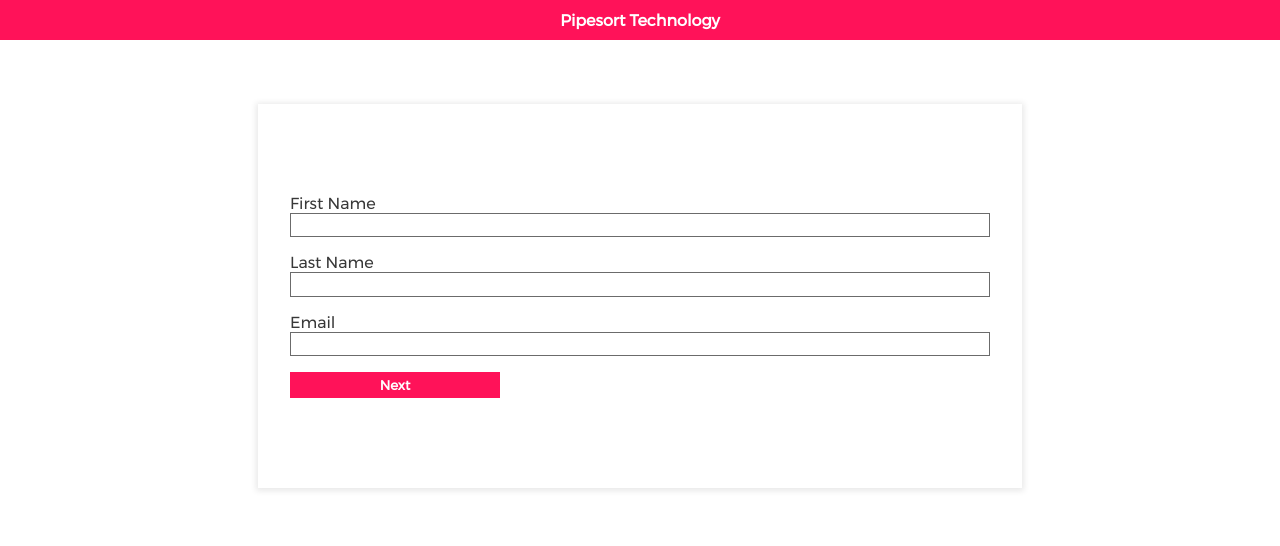
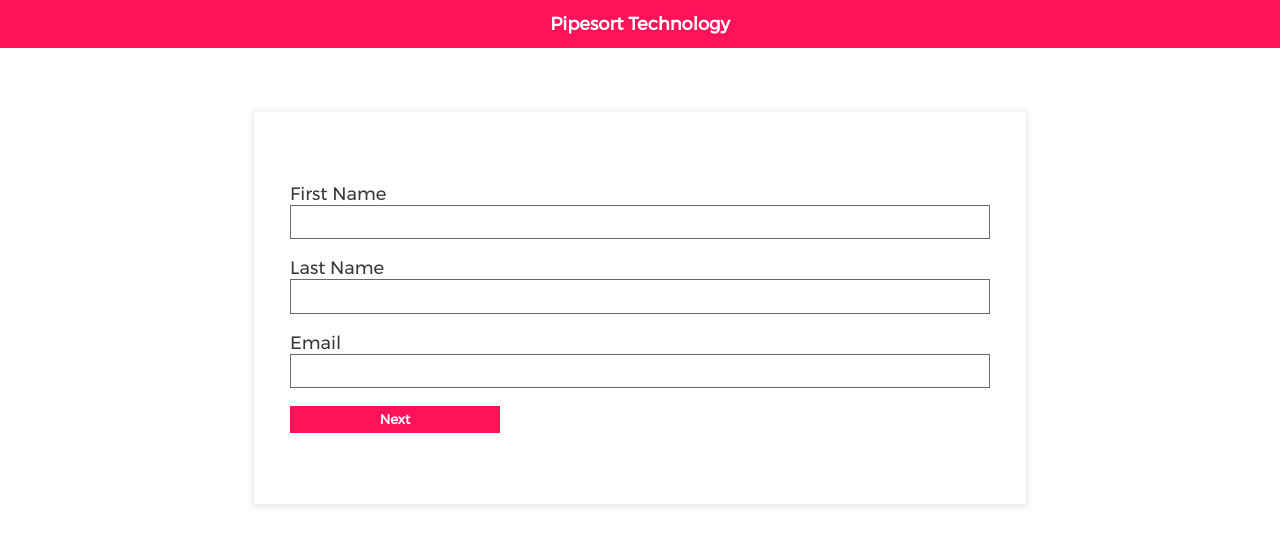
Before and after one commit to mathur619/minor2-frontend, a React app: page / in a window 1280 px wide. Built offline with nearby package versions, Linux system fonts and the light colour scheme.

Commit message:
Assignment Completed

```diff
--- a/src/styles/_mediaQuery.scss
+++ b/src/styles/_mediaQuery.scss
@@ -1,4 +1,7 @@
 @media screen and (min-width:768px){
+    html{
+        font-size: 18px;
+    }
     .allDetails{
         width: 70vw;
         margin: 5% auto;
@@ -6,12 +9,17 @@
     }
     button{
         width: 30%;
+        margin-right: 5%;
     }
+
     .form{
         margin: 5% auto;
         &__button__container{
-            width: 50%;
+            width: 100%;
             justify-content: flex-start;
         }
     }
+    input{
+        height: 25px;
+    }
 }
--- a/src/styles/style.scss
+++ b/src/styles/style.scss
@@ -1,7 +1,7 @@
 @import "reset";
 
 .navbar{
-    height: 5vh;
+    height: 6vh;
     background-color: #FF1259;
     color: #fff;
     font-weight: 700;
```
Also changed, not shown: src/styles/style.css, 1 other file.
